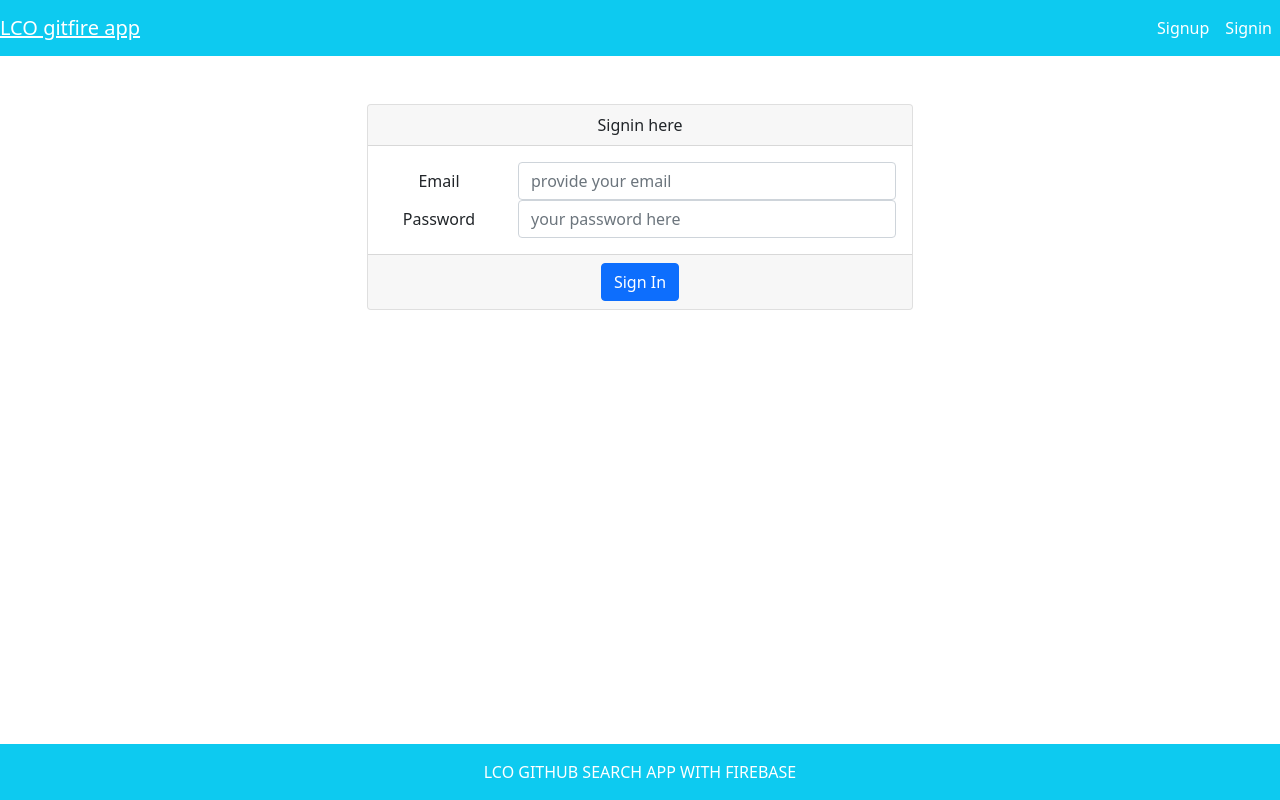
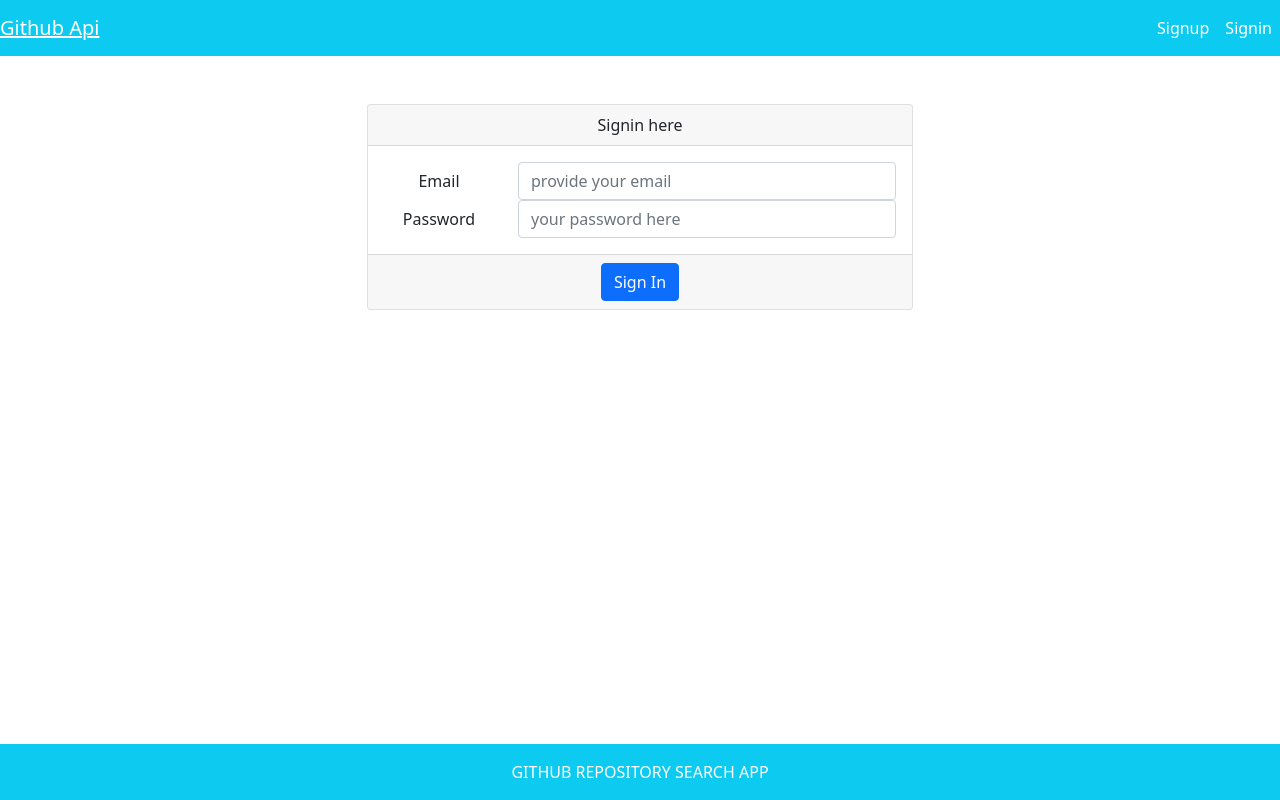
Before and after one commit to GRAviTY-GAGAN/Github-Repositiry-Search-App, a React (Create React App) app: page /signin in a window 1280 px wide. Built offline with nearby package versions, Linux system fonts and the light colour scheme.

Commit message:
small changes in header and footer

```diff
--- a/src/layout/Footer.js
+++ b/src/layout/Footer.js
@@ -9,7 +9,7 @@ const Footer = () => {
         tag='footer'
         className='text-center bg-info text-white text-uppercase fixed-bottom p-3'
         >
-            LCO Github search App with Firebase
+            Github repository search app
         </Container>
     )
 }
--- a/src/layout/Header.js
+++ b/src/layout/Header.js
@@ -20,7 +20,7 @@ const Header = () => {
         <Navbar color="info" light expand='md'>
             <NavbarBrand>
                 <Link to='/' className="text-white">
-                    LCO gitfire app
+                    Github Api
                 </Link>
             </NavbarBrand>
             <NavbarText className="text-white" >{
```
